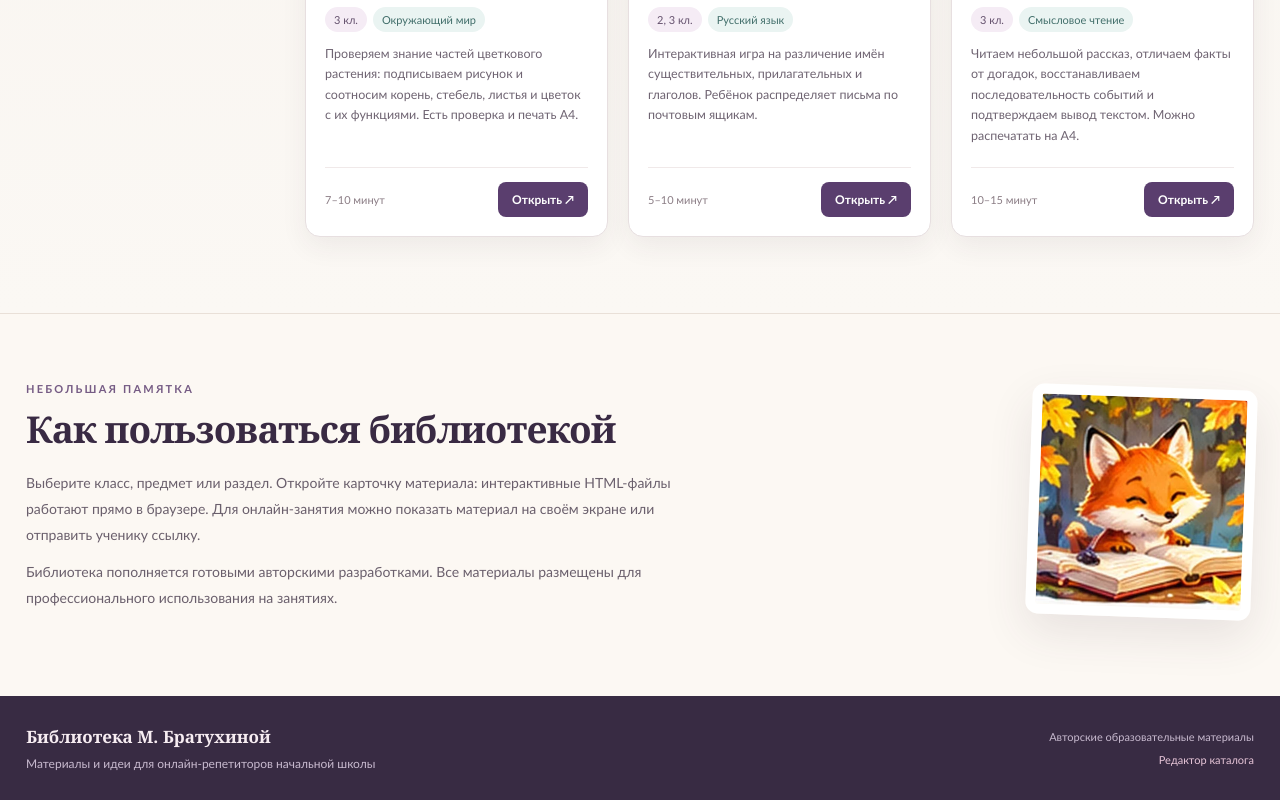
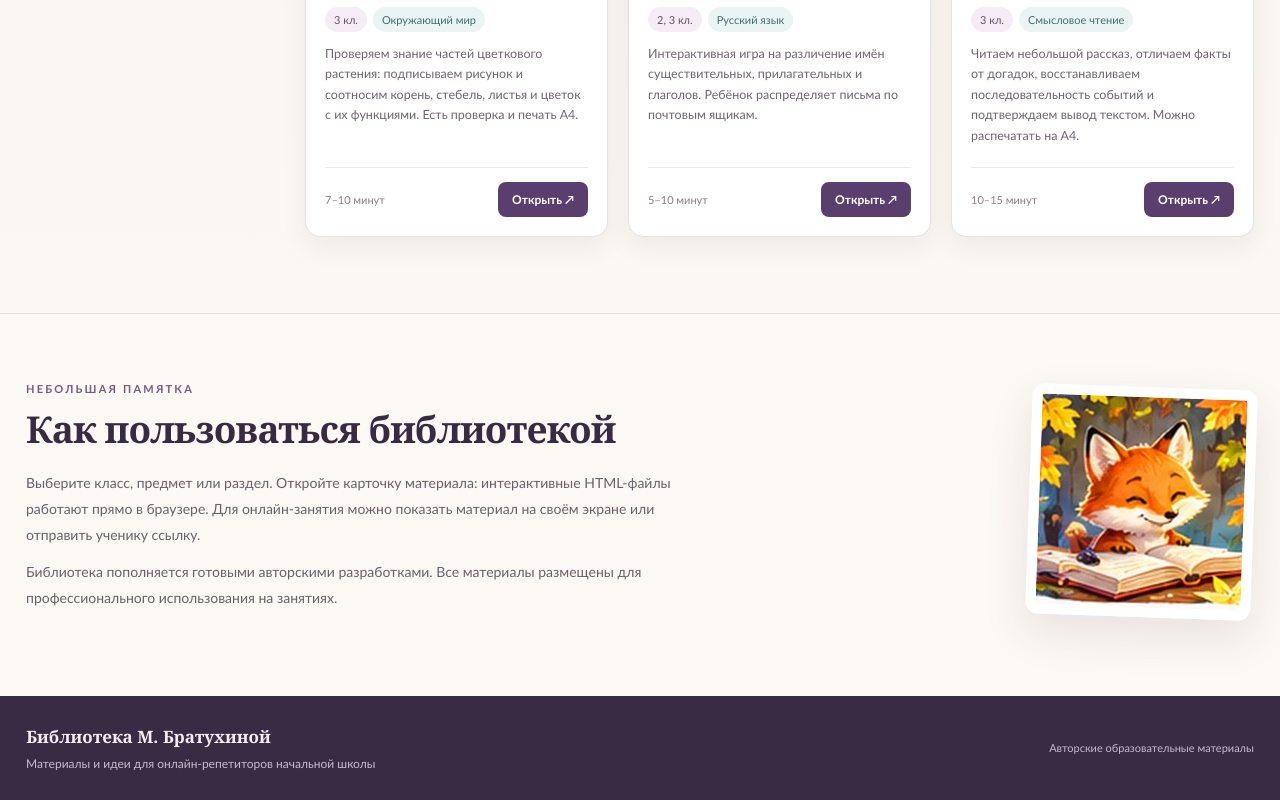
Before and after one commit to MeriVcode/repetitor-biblioteka, a plain HTML site: page index.html in a window 1280 px wide. Shown: the part 2298-3098 px from the top of the page. Drawn offline with Linux system fonts and the light colour scheme; no server answers.

Commit message:
Update index.html

```diff
--- a/index.html
+++ b/index.html
@@ -68,6 +68,6 @@
       <div class="about-portrait" aria-hidden="true"><img src="assets/cat-reading.webp" alt=""></div>
     </section>
   </main>
-  <footer class="footer"><div class="container footer-content"><div><strong>Библиотека М. Братухиной</strong><p>Материалы и идеи для онлайн-репетиторов начальной школы</p></div><div class="footer-side"><span>Авторские образовательные материалы</span><a href="editor.html">Редактор каталога</a></div></div></footer>
+  <footer class="footer"><div class="container footer-content"><div><strong>Библиотека М. Братухиной</strong><p>Материалы и идеи для онлайн-репетиторов начальной школы</p></div><div class="footer-side"><span>Авторские образовательные материалы</span></div></div></footer>
 </body>
 </html>
```
